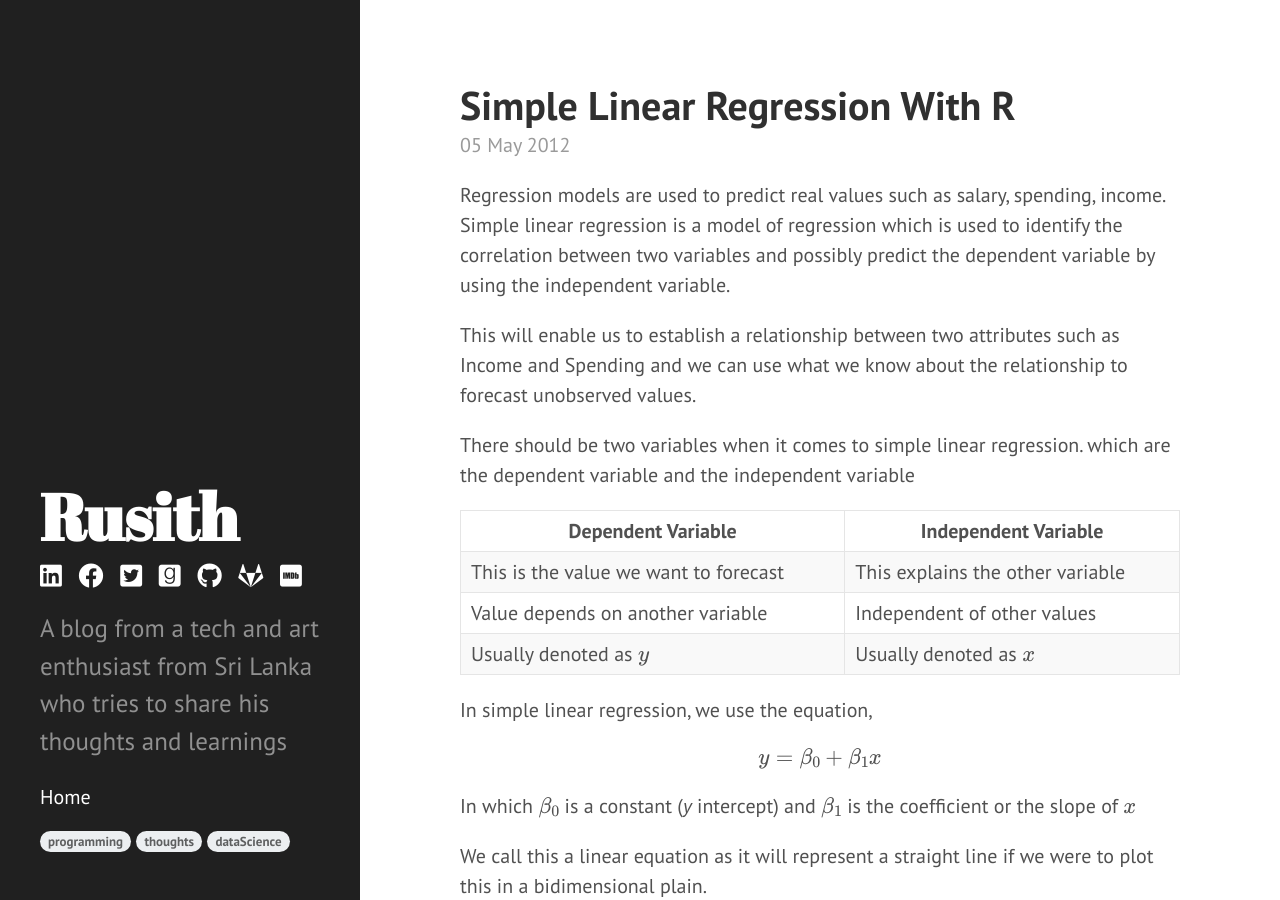
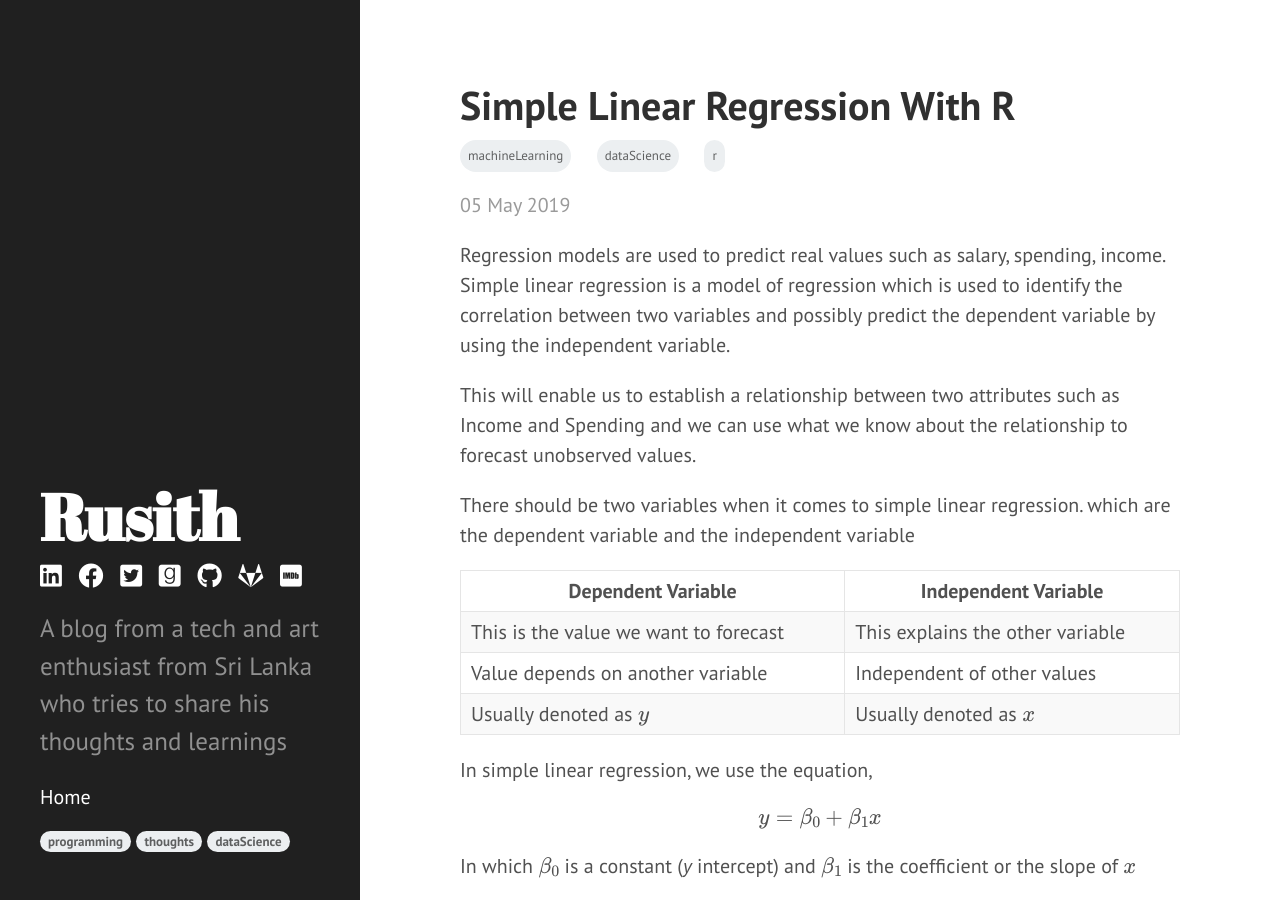
Before and after one commit to rusith/rusith.github.io, a Jekyll site: the page built from _posts/2019-05-05-simple-linear-regression-with-r.md, in a window 1280 px wide and 900 px high. Built offline with Jekyll 4.4.1, drawn with Linux system fonts in a browser that asks for light colours; nearby versions of some CDN libraries; formulas are drawn with MathJax 3; comment, search, counter and statistics services are not loaded.

Commit message:
renamed the lates post

```diff
--- a/_posts/2012-05-05-simple-linear-regression-with-r.md
+++ b/_posts/2019-05-05-simple-linear-regression-with-r.md
@@ -1,6 +1,7 @@
 ---
 layout: post
 title: Simple Linear Regression With R
+tags: machineLearning dataScience r
 comments: true
 hasMath: true
 ---
@@ -29,14 +30,14 @@ We call this a linear equation as it will represent a straight line if we were t
 
 So if you were to plot $$y=4+2x$$,
 
-<img src="{{ site.url }}/public/images/2012-05-05-simple-linear-regression-with-r/sample-plot-1.png" style="width:500px">
+<img src="{{ site.url }}/public/images/2019-05-05-simple-linear-regression-with-r/sample-plot-1.png" style="width:500px">
 
 The *y* intercept, in this case, is 4 that is the point where the line intercepts the vertical axis *y*. so $$\beta_{0}$$ is 4. and the slope, in this case, is 2 which we can obtain using $$\Delta y / \Delta x$$
 
 
 But the data in the real world on average follows a linear pattern and they are not gonna be always in line with our equation. so there will be errors. and what are the errors? an error is at a given point, the difference between real value and the value presented by the equation
 
-<img src="{{ site.url }}/public/images/2012-05-05-simple-linear-regression-with-r/sample-plot-with-data.png" style="width:500px">
+<img src="{{ site.url }}/public/images/2019-05-05-simple-linear-regression-with-r/sample-plot-with-data.png" style="width:500px">
 
 And what the regression algorithm going to do is minimize the errors and adjust the equation to create the line with the least possible errors.
 
@@ -56,7 +57,7 @@ This data set contains a `Salary` and  `TotalExperience` variables which we can
 
 below is a visualization of the data set.
 
-<img src="{{ site.url }}/public/images/2012-05-05-simple-linear-regression-with-r/data-set-salary-data.png" style="width:500px">
+<img src="{{ site.url }}/public/images/2019-05-05-simple-linear-regression-with-r/data-set-salary-data.png" style="width:500px">
 
 Next step is to determine the dependent variable and the independent variable. we can intuitively choose the salary as the dependent variable. so `Salary` will be the dependent variable and `TotalExperience` will be the independent variable.
 
@@ -126,10 +127,10 @@ this results in below graphs
 
 for training data
 
-<img src="{{ site.url }}/public/images/2012-05-05-simple-linear-regression-with-r/final-plot-training-data.png" style="width:500px">
+<img src="{{ site.url }}/public/images/2019-05-05-simple-linear-regression-with-r/final-plot-training-data.png" style="width:500px">
 
 for test data
-<img src="{{ site.url }}/public/images/2012-05-05-simple-linear-regression-with-r/final-plot-test-data.png" style="width:500px">
+<img src="{{ site.url }}/public/images/2019-05-05-simple-linear-regression-with-r/final-plot-test-data.png" style="width:500px">
 
 
 With these plots, you can see the model has adjusted the equation to create the most error-free line possible.
```
Also changed, not shown: _posts/2019-05-04-data-preprocessing-with-r.md (+1 -1 lines), public/images/2019-05-05-simple-linear-regression-with-r/data-set-salary-data.png (renamed from public/images/2012-05-05-simple-linear-regression-with-r/data-set-salary-data.png), public/images/2019-05-05-simple-linear-regression-with-r/final-plot-test-data.png (renamed from public/images/2012-05-05-simple-linear-regression-with-r/final-plot-test-data.png), public/images/2019-05-05-simple-linear-regression-with-r/final-plot-training-data.png (renamed from public/images/2012-05-05-simple-linear-regression-with-r/final-plot-training-data.png), public/images/2019-05-05-simple-linear-regression-with-r/sample-plot-1.png (renamed from public/images/2012-05-05-simple-linear-regression-with-r/sample-plot-1.png), public/images/2019-05-05-simple-linear-regression-with-r/sample-plot-with-data.png (renamed from public/images/2012-05-05-simple-linear-regression-with-r/sample-plot-with-data.png).
